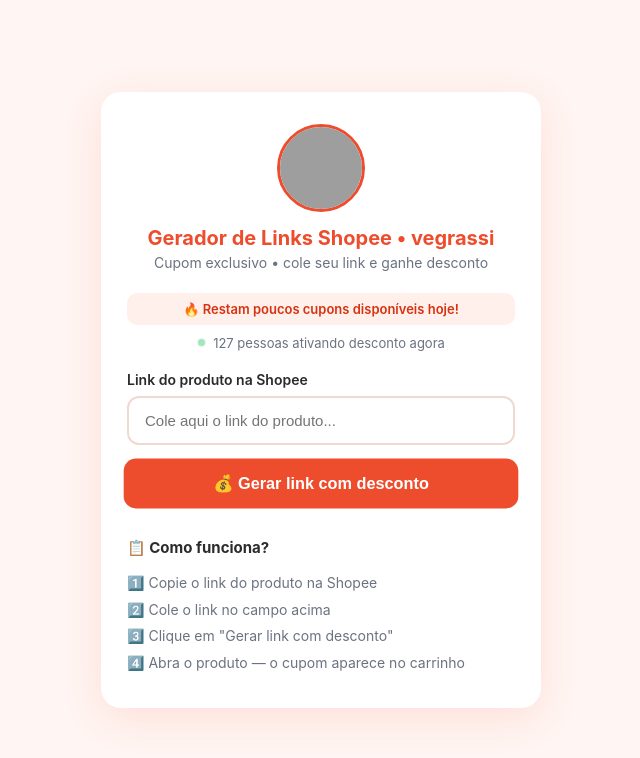
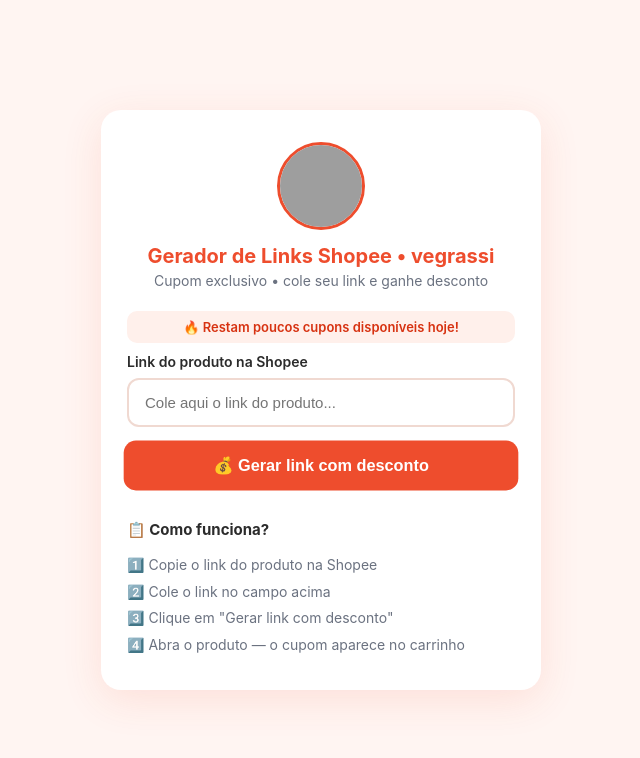
Before and after one commit to eduardocf8/conversor-shopee, a plain HTML site: page index.html in a window 1280 px wide. Shown: the whole page, without its empty margins (319-959 px from the left). Drawn offline with Linux system fonts and the light colour scheme; grey boxes are pictures that could not be loaded.

Commit message:
Remove live counter and related styles from index.html

```diff
--- a/index.html
+++ b/index.html
@@ -182,27 +182,6 @@
     98% { transform: translateX(-1px); }
   }
 
-  /* Contador "pessoas ativando agora" com pontinho verde piscando */
-  .ativando {
-    display: flex;
-    align-items: center;
-    justify-content: center;
-    gap: 7px;
-    font-size: 13px;
-    color: var(--cinza);
-    margin-bottom: 20px;
-  }
-  .ponto-verde {
-    width: 9px;
-    height: 9px;
-    border-radius: 50%;
-    background: #22c55e;
-    animation: piscar 1.4s infinite;
-  }
-  @keyframes piscar {
-    0%, 100% { opacity: 1;   transform: scale(1); }
-    50%      { opacity: 0.3; transform: scale(0.8); }
-  }
 </style>
 </head>
 <body>
@@ -213,10 +192,6 @@
     <p class="sub">Cupom exclusivo • cole seu link e ganhe desconto</p>
 
     <div class="urgencia">🔥 Restam poucos cupons disponíveis hoje!</div>
-    <div class="ativando">
-      <span class="ponto-verde"></span>
-      <span id="contador">127 pessoas ativando desconto agora</span>
-    </div>
 
     <label class="label" for="link">Link do produto na Shopee</label>
     <input type="text" id="link" placeholder="Cole aqui o link do produto...">
@@ -298,18 +273,6 @@
   document.getElementById("link").addEventListener("keypress", function(e) {
     if (e.key === "Enter") converter();
   });
-
-  // Faz o número de "pessoas ativando" variar sozinho, dando sensação de movimento
-  (function animarContador() {
-    const el = document.getElementById("contador");
-    let base = 127;
-    setInterval(function() {
-      // varia entre -3 e +4 pessoas, sem descer demais
-      const variacao = Math.floor(Math.random() * 8) - 3;
-      base = Math.max(112, Math.min(168, base + variacao));
-      el.textContent = base + " pessoas ativando desconto agora";
-    }, 3000);
-  })();
 </script>
 </body>
 </html>
```
